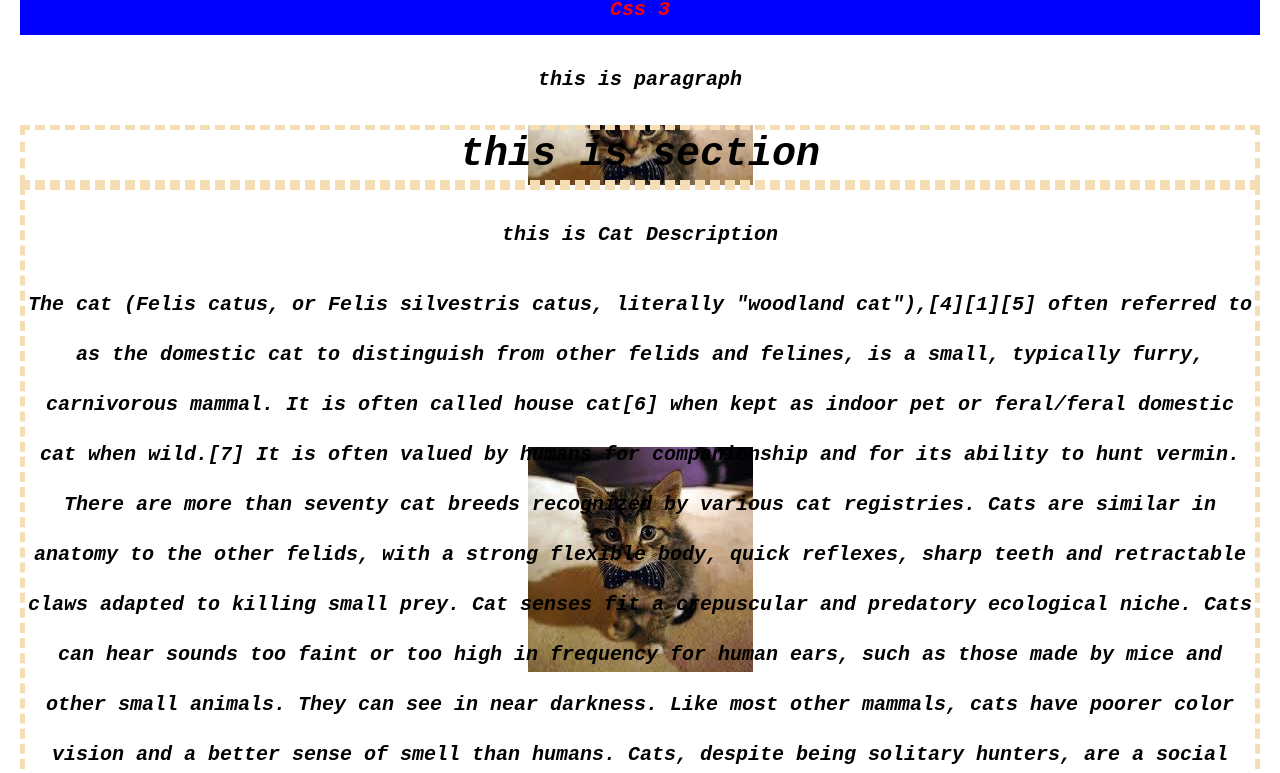
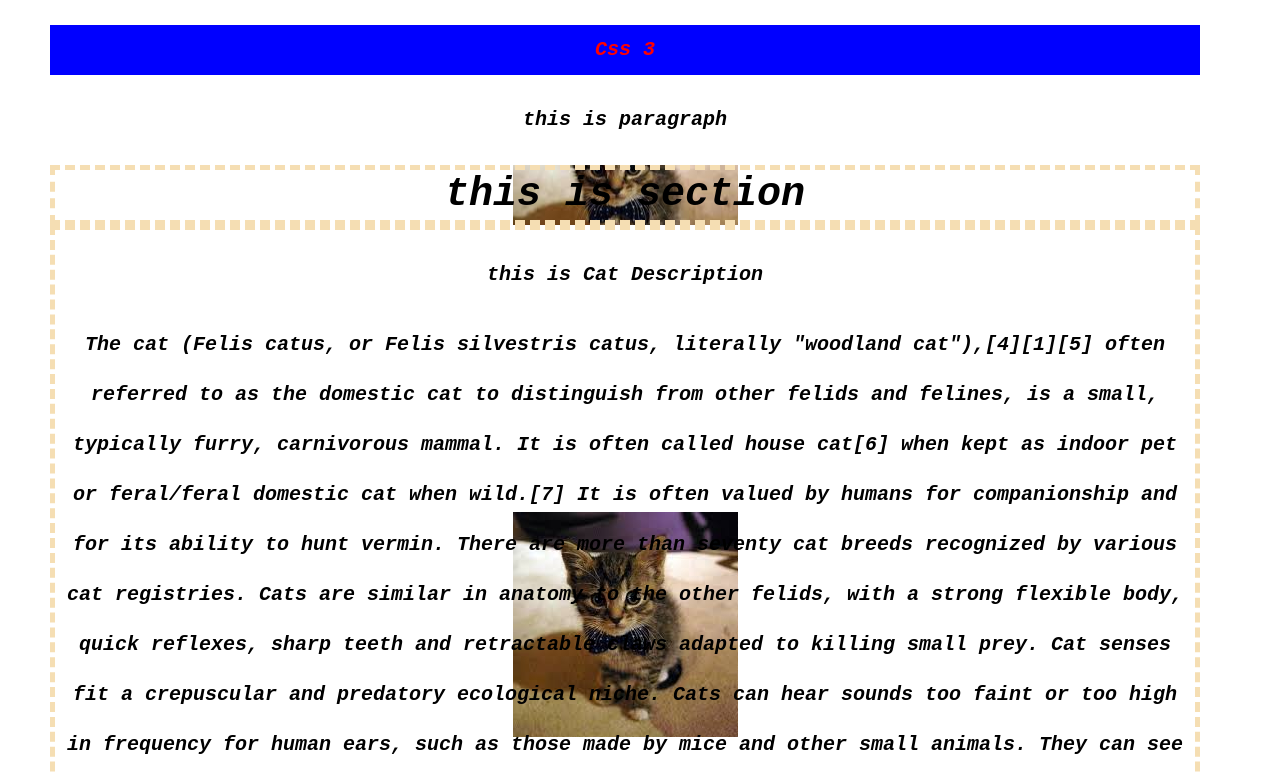
Before and after one commit to agmghazi/CSS-3-Tutorial, a plain HTML site: page index.html in a window 1280 px wide. Shown: the part 165-938 px from the top of the page. Drawn offline with Linux system fonts and the light colour scheme.

Commit message:
padding in css3

```diff
--- a/style.css
+++ b/style.css
@@ -69,6 +69,11 @@ body
     /* margin 20=top , 30=botton  , 40=right  ,50=left */
  /*   margin: 20px 30px 40 px 50px; */
 
+      /* space with selector and element in element  */
+ padding: 20px 20px 20px 20px;
+ padding-left: 30px;
+ padding-right: 60px;
+
 }
 
 #myOpic
```
